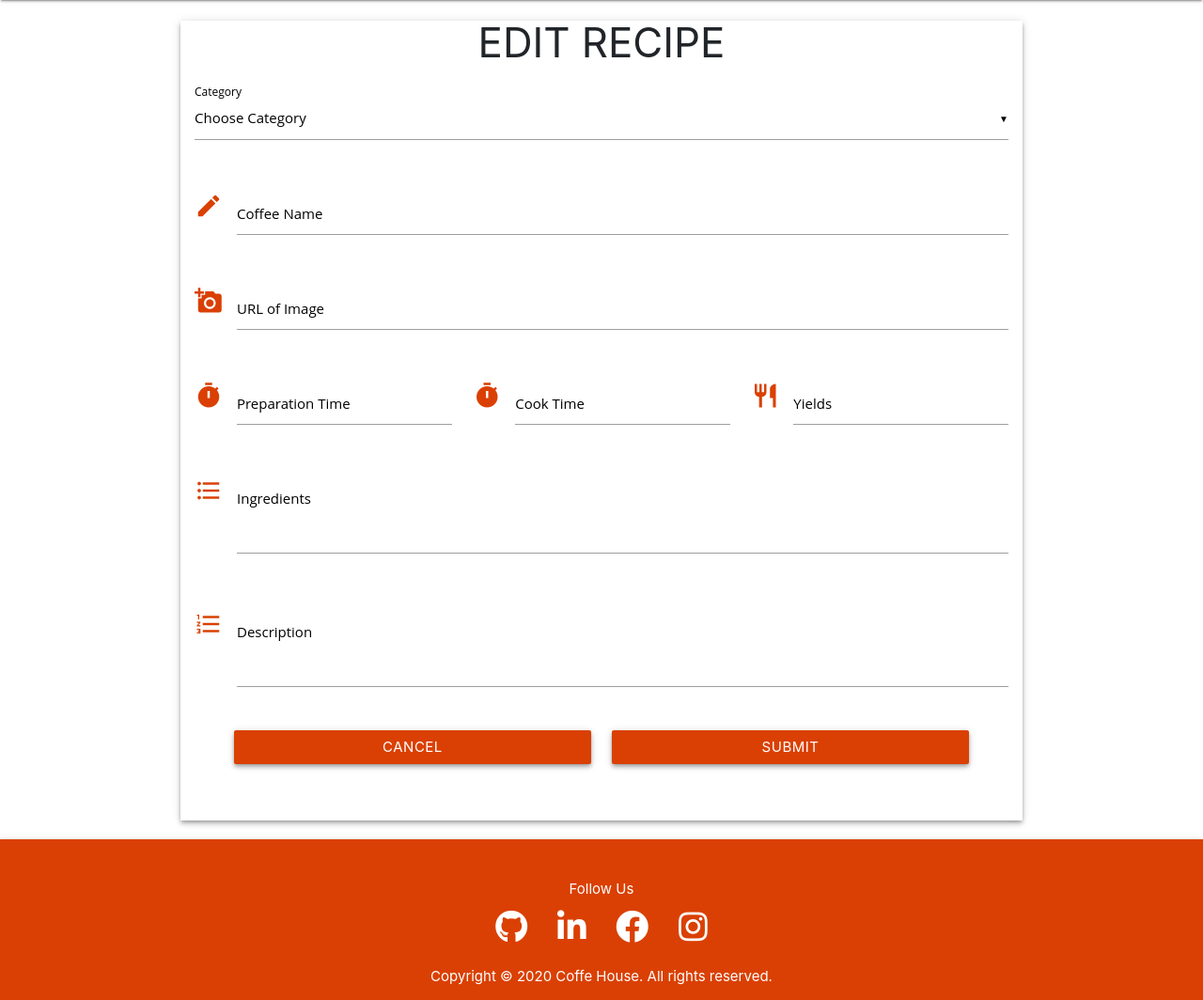
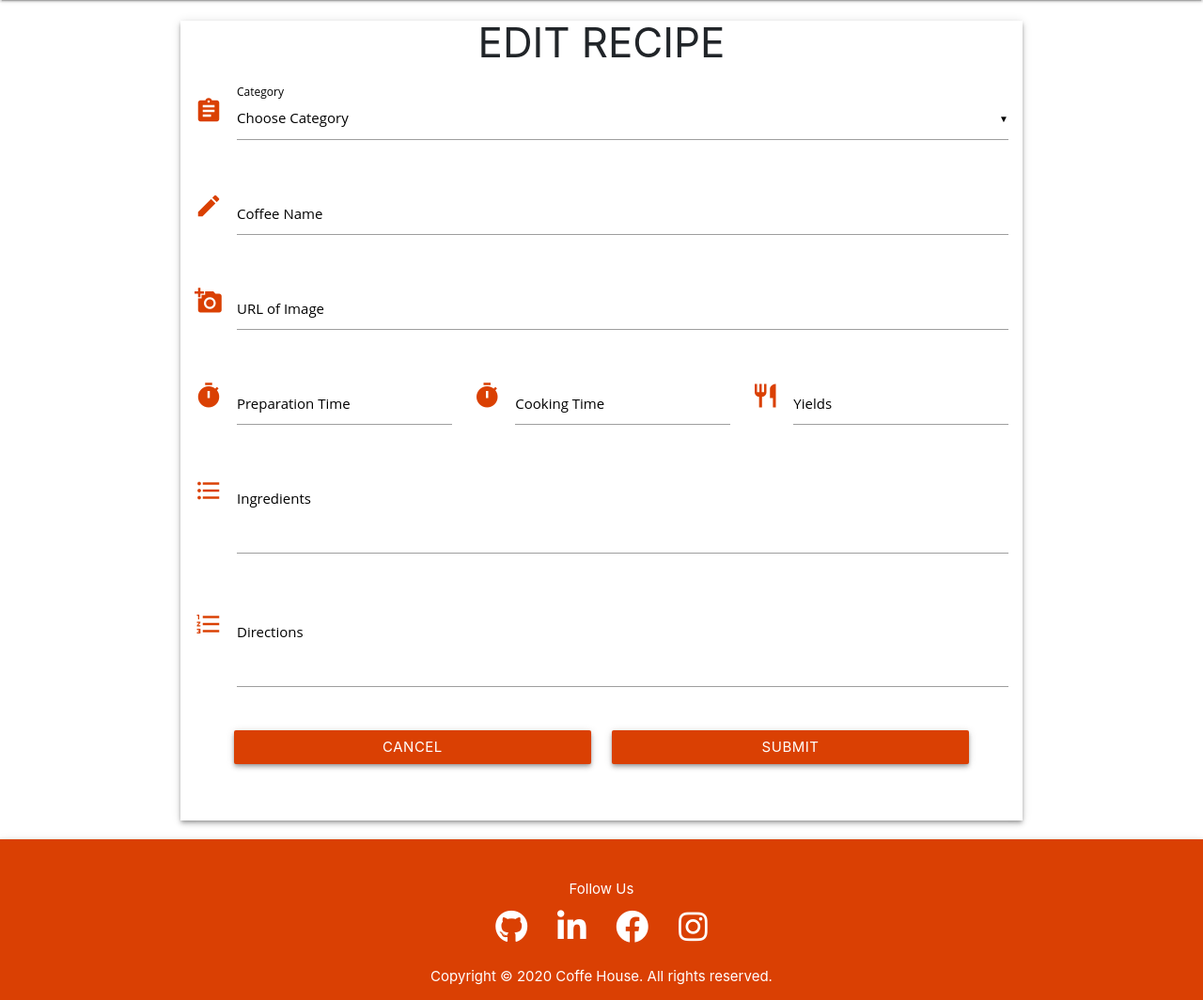
Before and after one commit to Saharalnoor/coffee-recipes-MS3, a Flask app: template templates/edit_recipe.html in a window 1280 px wide. Shown: the part 90-1154 px from the top of the page at 94% size. Run offline with Flask 2, Linux system fonts and the light colour scheme; the template is opened without the code that fills it, so the values that code supplies are empty; some libraries are stand-ins or nearby versions.

Commit message:
Editing the object names

```diff
--- a/templates/edit_recipe.html
+++ b/templates/edit_recipe.html
@@ -7,11 +7,12 @@
 	 <form action="{{url_for('update_recipe', recipe_id=recipe._id)}}" method="POST" name="updateRecipe" id="updateRecipe">
 		<div class="row">
 
-            <!--The category of the recipe-->
-       <div class="input-field col s12">
+           <!--The category of the recipe-->
+          <div class="input-field col s12">
+                  <i class="material-icons prefix">assignment</i>
                 <select id="category" name="category_name">
                   <option value="" disabled selected>Choose Category</option>
-                  {% for cat in categories %}
+                  {% for cat in all_categories %}
                       <option value="{{cat.category_name}}">{{cat.category_name}}</option>
                   {% endfor %}
                 </select>
@@ -23,8 +24,8 @@
          <!--The title of the recipe-->
         <div class="input-field col s12">
             <i class="material-icons prefix">mode_edit</i>
-            <input id="coffe_name" maxlength="25" name="recipe_title" type="text" class="validate" required>
-            <label for="coffe_name">Coffee Name</label>
+            <input id="coffee_name" maxlength="25" name="coffee_name" type="text" class="validate" required>
+            <label for="coffee_name">Coffee Name</label>
         </div>
 
     </div>
@@ -33,31 +34,31 @@
     <div class="row">
           <div class="input-field col s12 l6 xl4">
             <i class="material-icons prefix">add_a_photo</i>
-            <input id="image_path" name="image_path" type="url" class="validate">
-            <label for="image_path">URL of Image</label>
+            <input id="image_link" name="image_link" type="url" class="validate">
+            <label for="image_link">URL of Image</label>
         </div>
     </div>
 
     <div class="row">
 
         <!--The time needed to prepare the recipe-->
-        <div class="input-field col s12 m6 l4">
+        <div class="input-field col s12 m6">
             <i class="material-icons prefix">timer</i>
             <input id="prep_time" name="prep_time" type="number" class="validate">
             <label for="prep_time">Preparation Time</label>
         </div>
 
         <!--The time needed to cook the recipe-->
-       <div class="input-field col s12 m6 l4">
+       <div class="input-field col s12 m6">
               <i class="material-icons prefix">timer</i>
-            <input id="cook_time" name="cook_time" type="number" class="validate">
-            <label for="cook_time">Cook Time</label>
+            <input id="cooking_time" name="cooking_time" type="number" class="validate">
+            <label for="cooking_time">Cooking Time</label>
         </div>
         <!--The number of servings -->
-        <div class="input-field col s12 m6 l4">
+        <div class="input-field col s12 m6">
             <i class="material-icons prefix">restaurant</i>
-            <input id="servings" name="servings" type="number" class="validate">
-            <label for="servings">Yields</label>
+            <input id="yield" name="yield" type="number" class="validate">
+            <label for="yield">Yields</label>
         </div>
 
     </div>
@@ -71,12 +72,12 @@
         </div>
     </div>
 
-     <!--Input field for the description-->
+     <!--Input field for the direction-->
     <div class="row">
         <div class="input-field col s12">
             <i class = "material-icons prefix">format_list_numbered</i>
-            <textarea id="method" name="method" class="materialize-textarea" required></textarea>
-            <label for="method">Description</label>
+            <textarea id="directions" name="directions" class="materialize-textarea" required></textarea>
+            <label for="directions">Directions</label>
         </div>
     </div>
 
```
Also changed, not shown: templates/add_recipes.html (+9 -9 lines), templates/recipe_details.html (+6 -3 lines).
